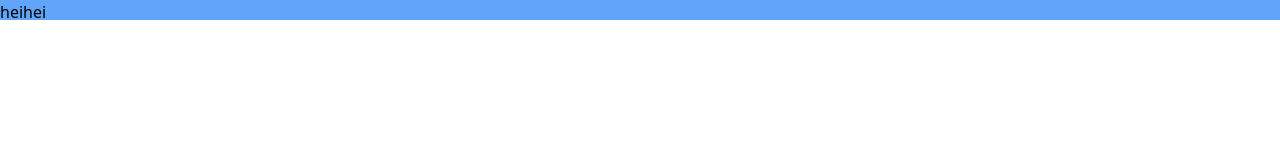
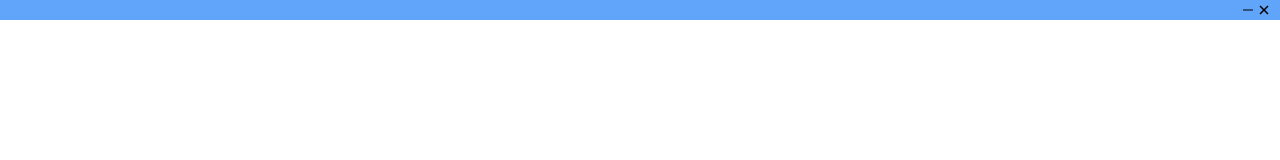
Before and after one commit to Konge5678/Timer-App, a React (Vite) app in the folder timer-app/: page / in a window 1280 px wide. Shown: the top 160 px of the page. Built offline with nearby package versions, Linux system fonts and the light colour scheme.

Commit message:
Minimize and Exit buttons + dragable top

```diff
--- a/timer-app/package.json
+++ b/timer-app/package.json
@@ -19,7 +19,8 @@
   },
   "dependencies": {
     "@electron-toolkit/preload": "^3.0.0",
-    "@electron-toolkit/utils": "^3.0.0"
+    "@electron-toolkit/utils": "^3.0.0",
+    "react-icons": "^5.0.1"
   },
   "devDependencies": {
     "@electron-toolkit/eslint-config": "^1.0.2",
--- a/timer-app/src/main/index.js
+++ b/timer-app/src/main/index.js
@@ -52,8 +52,19 @@ app.whenReady().then(() => {
     optimizer.watchWindowShortcuts(window)
   })
 
-  // IPC test
-  ipcMain.on('ping', () => console.log('pong'))
+  ipcMain.on("close-window", () => {
+    const currentWindow = BrowserWindow.getFocusedWindow();
+    if (currentWindow) {
+      currentWindow.close()
+    }
+  })
+
+  ipcMain.on("minimize-window", () => {
+    const currentWindow = BrowserWindow.getFocusedWindow();
+    if (currentWindow) {
+      currentWindow.minimize()
+    }
+  })
 
   createWindow()
 
--- a/timer-app/src/renderer/src/App.jsx
+++ b/timer-app/src/renderer/src/App.jsx
@@ -3,7 +3,7 @@ import electronLogo from './assets/electron.svg'
 import TopBar from './components/TopBar'
 
 function App() {
-  const ipcHandle = () => window.electron.ipcRenderer.send('ping')
+
 
   return (
     <>
--- a/timer-app/src/renderer/src/components/TopBar.jsx
+++ b/timer-app/src/renderer/src/components/TopBar.jsx
@@ -1,14 +1,23 @@
 import React from "react";
+import { IoRemoveSharp, IoCloseSharp } from "react-icons/io5";
 
 export default function TopBar() {
+
+    const closeWindow = () => {
+        window.electron.ipcRenderer.send('close-window')
+    }
+
+    const minimizeWindow = () => {
+        window.electron.ipcRenderer.send('minimize-window')
+    }
+
     return (
         <div>
-            <div className="bg-blue-400 w-screen h-5"style={{webkitAppRegion: "drag"}}> heihei</div>
-            <div id="control-buttons">
-                <button></button>
-                <button></button>
+            <div className="bg-blue-400 w-screen h-5" style={{webkitAppRegion: "drag"}}></div>
+            <div className="absolute top-0 right-2" id="control-buttons">
+                <button className="" id="minimize" onClick={minimizeWindow} style={{webkitAppRegion: "no-drag"}}><IoRemoveSharp /></button>
+                <button id="close" onClick={closeWindow} style={{webkitAppRegion: "no-drag"}}><IoCloseSharp /></button>
             </div>
-
         </div>
     )
 }
```
Also changed, not shown: 1 other file (tests, documents, lock files or other folders).
